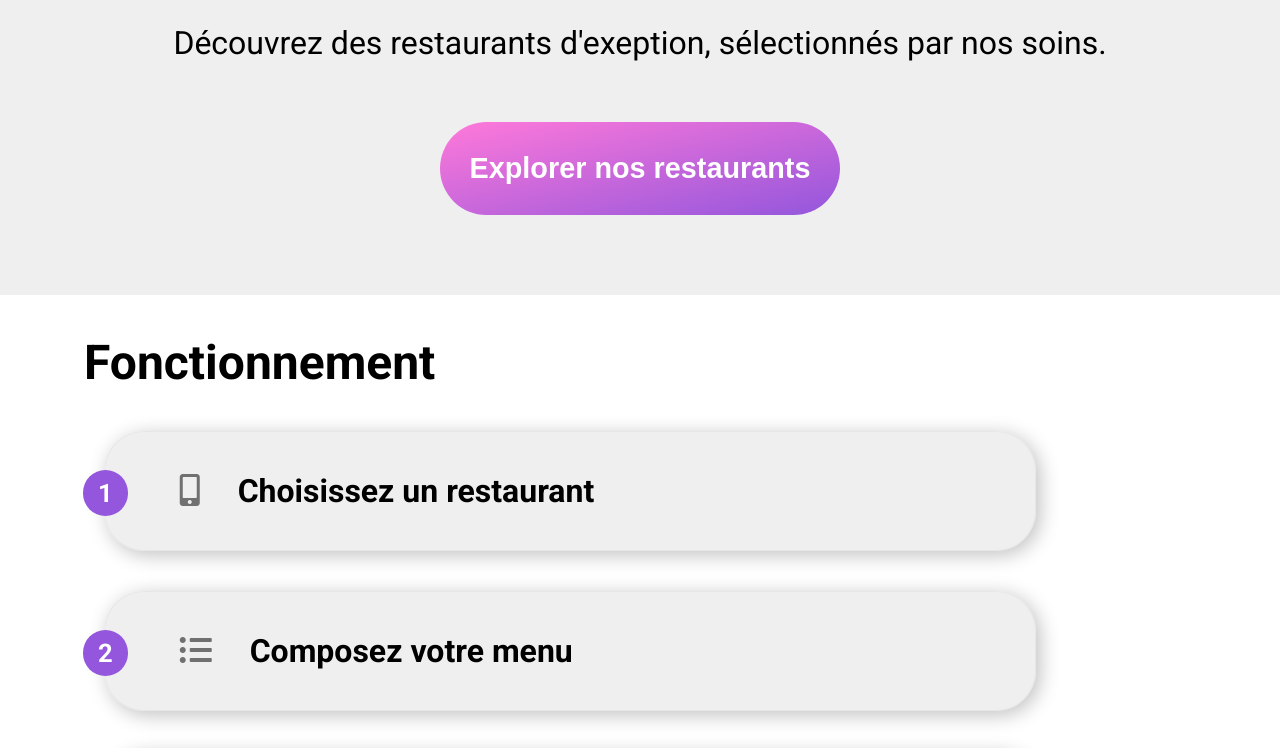
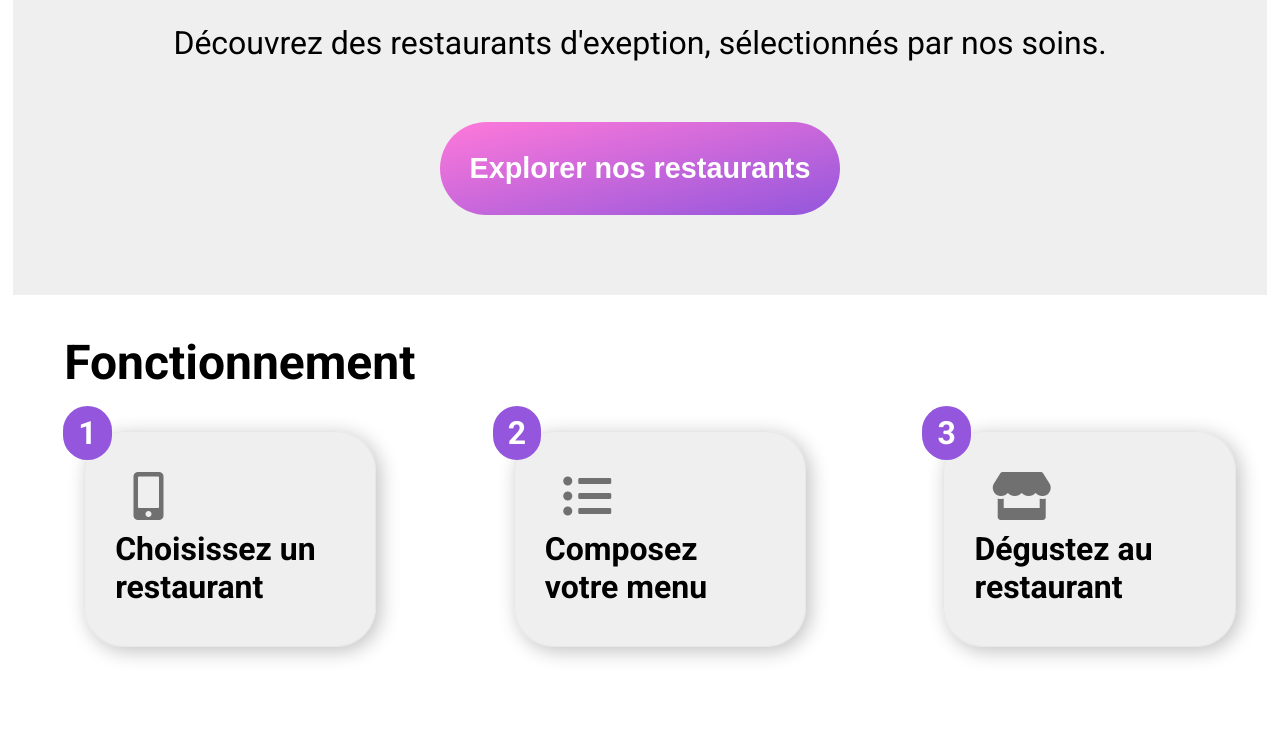
Before and after one commit to lagrube/OhMyFood-P3-CSS-avance, a website: page index.html in a window 1280 px wide. Shown: the part 402-1150 px from the top of the page. Drawn offline with Linux system fonts and the light colour scheme; a web font is replaced by a local one.

Commit message:
test5 responsive mobile

```diff
--- a/sass/base/_base.scss
+++ b/sass/base/_base.scss
@@ -5,9 +5,11 @@ body
 
     @include mobile-only{
         width: 100%;
+        min-width: 10px;
     }
 
     @include tablette-pc{
         width: 98%;
+        max-width: 1400px;
     }
 }
--- a/sass/utils/_mixin.scss
+++ b/sass/utils/_mixin.scss
@@ -1,12 +1,12 @@
 @mixin mobile-only{
-    @media all and (max-width: 2000px)
+    @media all and (max-width: 799px)
     {
         @content;
     }
 }
 
 @mixin tablette-pc{
-    @media screen and (min-width: 2001px)
+    @media screen and (min-width: 800px)
     {
         @content;
     }
```
Also changed, not shown: css/style.css, 1 other file.
